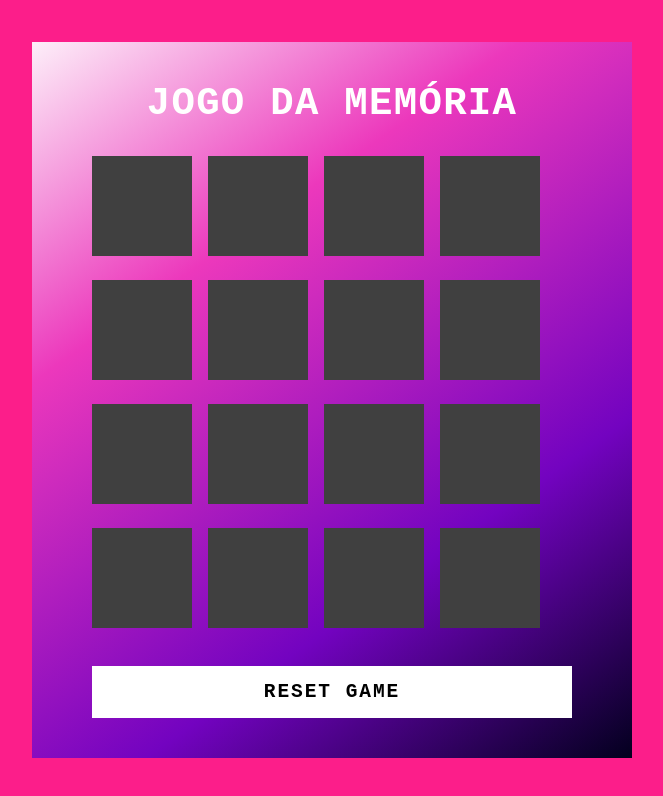
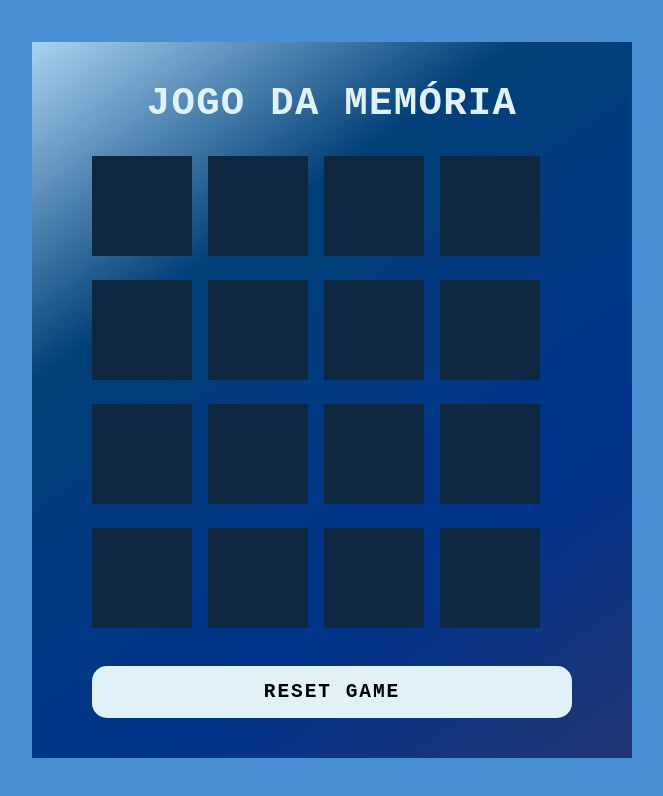
Before and after one commit to regine-barbosa/memory-game, a plain HTML site: page index.html in a window 1280 px wide. Shown: the whole page, without its empty margins (308-971 px from the left). Drawn offline with Linux system fonts and the light colour scheme.

Commit message:
Update main.css

```diff
--- a/src/styles/main.css
+++ b/src/styles/main.css
@@ -3,9 +3,8 @@ body{
     justify-content: center;
     align-items: center;
     min-height: 100vh;
-    background: #fc1e8a; /*just color pickerm, css gradient io */
-    user-select: none; /* Impede o usuário de selecionar o texto */
-
+    background: #498fd4;
+    user-select: none;
 }
 
 .container{
@@ -17,17 +16,17 @@ body{
     gap: 30px;
     background: linear-gradient(
         325deg,
-        #03001e 0%,
-        #7303c0 30%,
-        #ec38bc 70%,
-        #fdeff9 100%
+        #213574 0%,
+        #01348b 30%,
+        #034078 70%,
+        #a7d3f2 100%
     );
     padding: 40px 60px;
 }
 
 h2{
     font-size: 3rem;
-    color: #fff;
+    color: #e0f2f7;
     text-transform: uppercase;
     letter-spacing: 0.1rem;
 }
@@ -36,28 +35,29 @@ h2{
     padding: 15px 20px;
     width: 100%;
     color: #000;
-    background-color: #fff;
+    background-color: #e0f2f7;
     border: none;
     font-size: 1.5em;
     letter-spacing: 0.1em;
     text-transform: uppercase;
     cursor: pointer;
     font-weight: 600;
+    border-radius: 15px;
 }
 
 .reset:focus{
-    color: #ec38bc;
-    background-color: #262809;
+    color: #a7d3f2;
+    background-color: #0a1128;
 }
 
 .game{
     width: 480px;
     height: 480px;
     display: flex;
-    flex-wrap: wrap; /* Para ele funcionar eu preciso do display flex */
-    gap: 16px; /* Espaçamento entre os cards */
+    flex-wrap: wrap;
+    gap: 16px;
     transform-style: preserve-3d;
-    perspective: 500px; /* Distância da câmera para o objeto */
+    perspective: 500px;
 }
 
 .item{
@@ -67,8 +67,7 @@ h2{
     display: flex;
     align-items: center;
     justify-content: center;
-    background-color: #fff;
-
+    background-color: #e0f2f7;
     font-size: 3em;
     transform: rotateY(180deg);
     transition: 0.25s;
@@ -78,8 +77,7 @@ h2{
     content: "";
     position: absolute;
     inset: 0;
-    background: #404040;
-    /*opacity: 0.85;*/
+    background: #0d2840;
     transition: 0.25s;
     transform: rotateY(0deg);
     backface-visibility: hidden;
```
